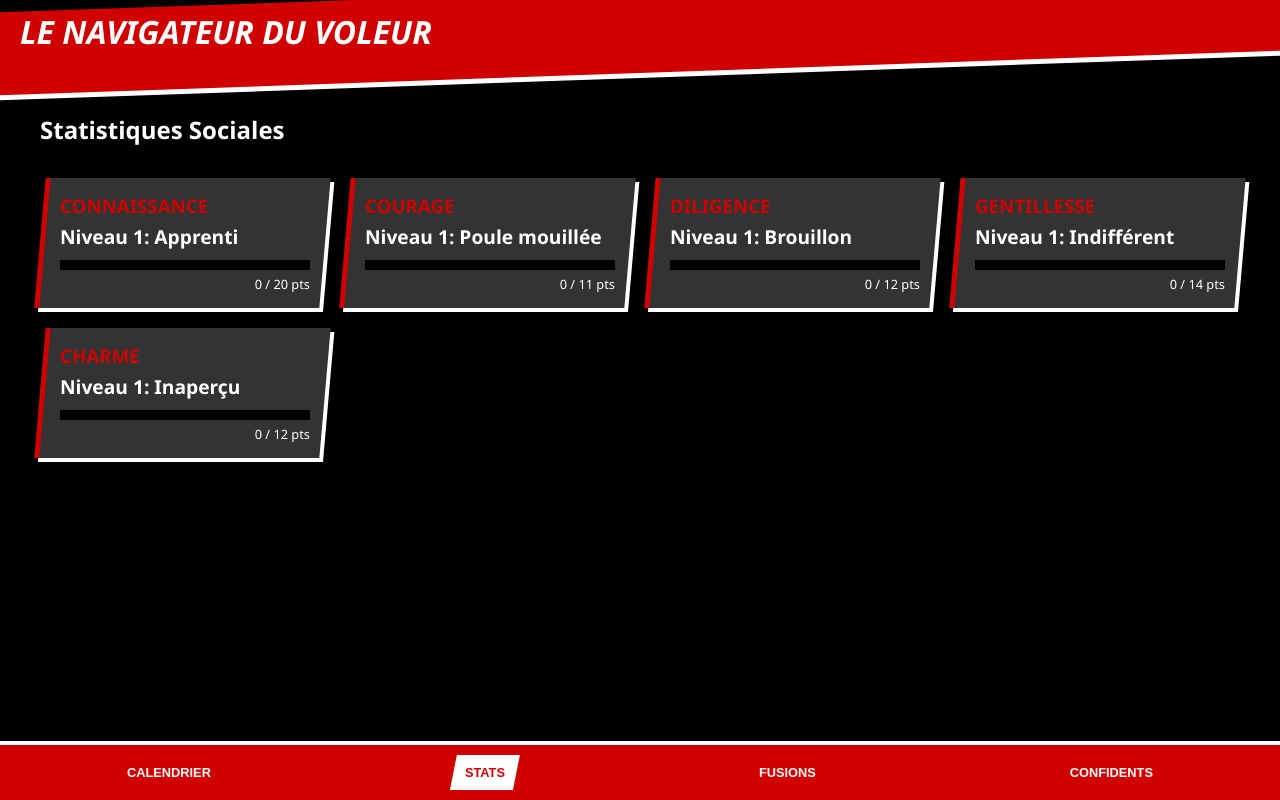
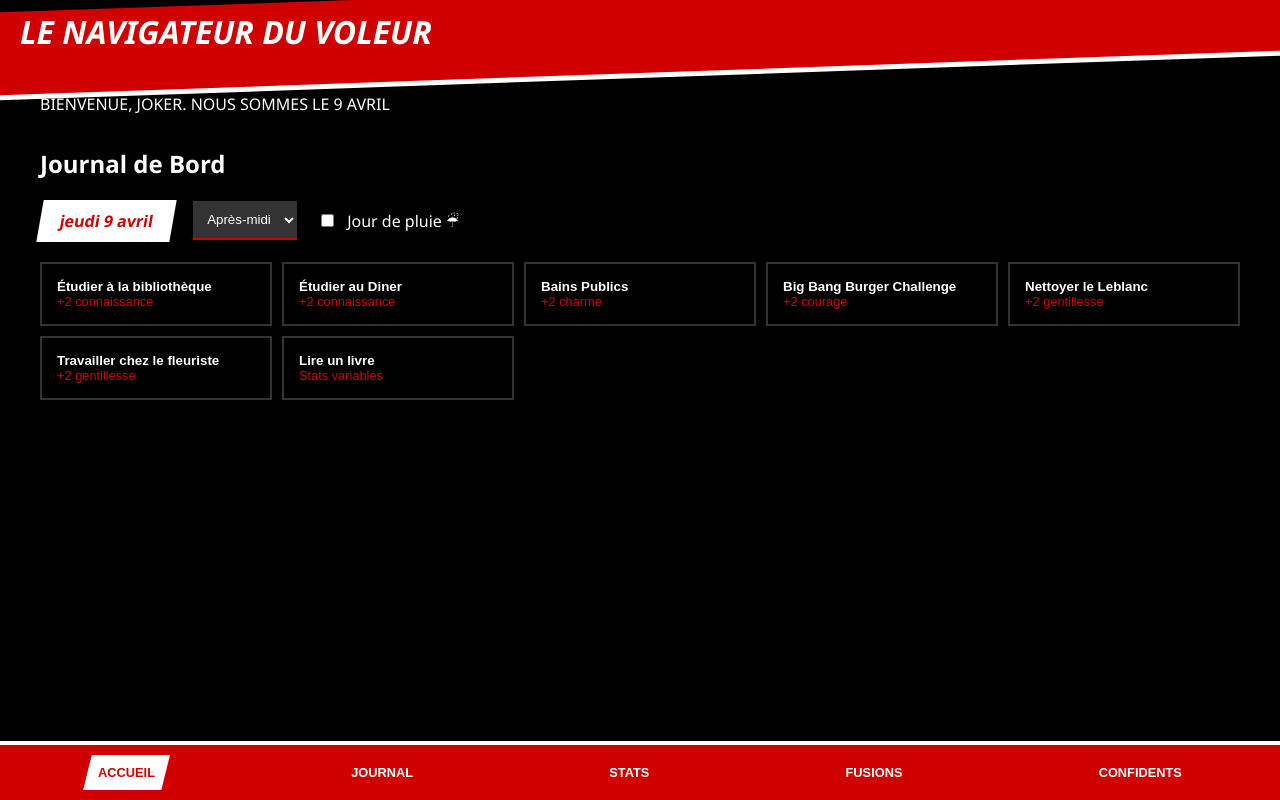
Before and after one commit to Elfamozoo/Persona-Royal-Guide, a React (Vite) app: page / in a window 1280 px wide. Built offline with nearby package versions, Linux system fonts and the light colour scheme.

Commit message:
feat: implement calendar and activity logging system

```diff
--- a/src/App.tsx
+++ b/src/App.tsx
@@ -1,8 +1,12 @@
 import React, { useState } from 'react'
 import StatTracker from './components/StatTracker'
+import ActivityLogger from './components/ActivityLogger'
+import Calendar from './components/Calendar'
+import { useCalendar } from './context/CalendarContext'
 
 function App() {
-  const [activeTab, setActiveTab] = useState('stats')
+  const [activeTab, setActiveTab] = useState('dashboard')
+  const { currentDate } = useCalendar()
 
   const navButtonStyle = (active: boolean): React.CSSProperties => ({
     background: active ? 'var(--p5-white)' : 'transparent',
@@ -24,14 +28,23 @@ function App() {
       </header>
 
       <main style={{ padding: '20px', paddingBottom: '120px', maxWidth: '1200px', margin: '0 auto' }}>
+        {activeTab === 'dashboard' && (
+          <div>
+            <div className="p5-diagonal" style={{ marginBottom: '2rem' }}>
+              BIENVENUE, JOKER. NOUS SOMMES LE {currentDate.toLocaleDateString('fr-FR', { day: 'numeric', month: 'long' }).toUpperCase()}
+            </div>
+            <ActivityLogger />
+          </div>
+        )}
         {activeTab === 'stats' && <StatTracker />}
-        {activeTab === 'calendar' && <div className="p5-diagonal">Calendrier (Bientôt disponible)</div>}
+        {activeTab === 'calendar' && <Calendar />}
         {activeTab === 'fusions' && <div className="p5-diagonal">Fusions (Bientôt disponible)</div>}
         {activeTab === 'confidants' && <div className="p5-diagonal">Confidents (Bientôt disponible)</div>}
       </main>
 
       <nav className="bottom-nav">
-        <button onClick={() => setActiveTab('calendar')} style={navButtonStyle(activeTab === 'calendar')}>Calendrier</button>
+        <button onClick={() => setActiveTab('dashboard')} style={navButtonStyle(activeTab === 'dashboard')}>Accueil</button>
+        <button onClick={() => setActiveTab('calendar')} style={navButtonStyle(activeTab === 'calendar')}>Journal</button>
         <button onClick={() => setActiveTab('stats')} style={navButtonStyle(activeTab === 'stats')}>Stats</button>
         <button onClick={() => setActiveTab('fusions')} style={navButtonStyle(activeTab === 'fusions')}>Fusions</button>
         <button onClick={() => setActiveTab('confidants')} style={navButtonStyle(activeTab === 'confidants')}>Confidents</button>
--- /dev/null
+++ b/src/components/ActivityLogger.tsx
@@ -0,0 +1,95 @@
+import React, { useState } from 'react';
+import { useCalendar } from '../context/CalendarContext';
+import { useStats } from '../context/StatsContext';
+import activities from '../data/activities.json';
+
+const ActivityLogger: React.FC = () => {
+  const { currentDate, logActivity, nextDay } = useCalendar();
+  const { addPoints } = useStats();
+  const [isRainy, setIsRainy] = useState(false);
+  const [timeSlot, setTimeSlot] = useState<'Matin' | 'Après-midi' | 'Soir'>('Après-midi');
+
+  const handleLog = (activity: any) => {
+    let points = activity.points;
+
+    // Simple bonus logic
+    if (isRainy && activity.bonus?.condition === 'rain') {
+      points += activity.bonus.points;
+    }
+
+    if (activity.base_stat !== 'variable') {
+      addPoints(activity.base_stat, points);
+    }
+
+    logActivity({
+      timeSlot,
+      activityId: activity.id,
+      activityName: activity.name,
+      statPoints: points,
+      statName: activity.base_stat
+    });
+
+    // Suggest next time slot or next day
+    if (timeSlot === 'Après-midi') {
+      setTimeSlot('Soir');
+    } else {
+      setTimeSlot('Après-midi');
+      nextDay();
+    }
+  };
+
+  return (
+    <div className="activity-logger" style={{ marginTop: '20px' }}>
+      <h2 className="p5-diagonal">Journal de Bord</h2>
+
+      <div className="logger-controls" style={{ display: 'flex', gap: '20px', marginBottom: '20px', alignItems: 'center', flexWrap: 'wrap' }}>
+        <div className="date-display" style={{ background: 'var(--p5-white)', color: 'var(--p5-red)', padding: '10px 20px', transform: 'skewX(-10deg)', fontWeight: 'bold' }}>
+          {currentDate.toLocaleDateString('fr-FR', { weekday: 'long', day: 'numeric', month: 'long' })}
+        </div>
+
+        <select value={timeSlot} onChange={(e: any) => setTimeSlot(e.target.value)} style={{ padding: '10px', background: 'var(--p5-gray)', color: '#fff', border: 'none', borderBottom: '2px solid var(--p5-red)' }}>
+          <option value="Matin">Matin</option>
+          <option value="Après-midi">Après-midi</option>
+          <option value="Soir">Soir</option>
+        </select>
+
+        <label style={{ display: 'flex', alignItems: 'center', gap: '10px', cursor: 'pointer' }}>
+          <input type="checkbox" checked={isRainy} onChange={() => setIsRainy(!isRainy)} />
+          Jour de pluie ☔
+        </label>
+      </div>
+
+      <div className="activities-grid" style={{ display: 'grid', gridTemplateColumns: 'repeat(auto-fill, minmax(200px, 1fr))', gap: '10px' }}>
+        {activities.map(activity => (
+          <button
+            key={activity.id}
+            onClick={() => handleLog(activity)}
+            style={{
+              padding: '15px',
+              background: 'var(--p5-black)',
+              color: 'var(--p5-white)',
+              border: '2px solid var(--p5-gray)',
+              textAlign: 'left',
+              cursor: 'pointer',
+              transition: 'all 0.2s',
+              position: 'relative',
+              overflow: 'hidden'
+            }}
+            onMouseOver={(e) => e.currentTarget.style.borderColor = 'var(--p5-red)'}
+            onMouseOut={(e) => e.currentTarget.style.borderColor = 'var(--p5-gray)'}
+          >
+            <div style={{ fontWeight: 'bold' }}>{activity.name}</div>
+            <div style={{ fontSize: '0.8rem', color: 'var(--p5-red)' }}>
+              {activity.base_stat !== 'variable' ? `+${activity.points} ${activity.base_stat}` : 'Stats variables'}
+            </div>
+            {isRainy && activity.bonus?.condition === 'rain' && (
+              <div style={{ fontSize: '0.7rem', color: '#ffd700' }}>+1 Bonus pluie</div>
+            )}
+          </button>
+        ))}
+      </div>
+    </div>
+  );
+};
+
+export default ActivityLogger;
--- /dev/null
+++ b/src/components/Calendar.tsx
@@ -0,0 +1,45 @@
+import React from 'react';
+import { useCalendar } from '../context/CalendarContext';
+
+const Calendar: React.FC = () => {
+  const { history } = useCalendar();
+
+  return (
+    <div className="calendar-history" style={{ marginTop: '20px' }}>
+      <h2 className="p5-diagonal">Historique des Activités</h2>
+
+      {history.length === 0 ? (
+        <p style={{ fontStyle: 'italic', color: 'var(--p5-gray)' }}>Aucune activité enregistrée.</p>
+      ) : (
+        <div className="history-list" style={{ display: 'flex', flexDirection: 'column', gap: '10px' }}>
+          {history.map((log, index) => (
+            <div
+              key={index}
+              style={{
+                background: 'var(--p5-gray)',
+                padding: '10px 20px',
+                borderLeft: '4px solid var(--p5-white)',
+                display: 'flex',
+                justifyContent: 'space-between',
+                alignItems: 'center',
+                transform: `translateX(${index % 2 === 0 ? '5px' : '-5px'})`
+              }}
+            >
+              <div>
+                <span style={{ fontWeight: 'bold', color: 'var(--p5-red)', textTransform: 'uppercase', marginRight: '10px' }}>
+                  {log.date} - {log.timeSlot}
+                </span>
+                <span>{log.activityName}</span>
+              </div>
+              <div style={{ fontWeight: 'bold', fontSize: '0.9rem' }}>
+                +{log.statPoints} {log.statName}
+              </div>
+            </div>
+          ))}
+        </div>
+      )}
+    </div>
+  );
+};
+
+export default Calendar;
--- /dev/null
+++ b/src/context/CalendarContext.tsx
@@ -0,0 +1,74 @@
+import React, { createContext, useContext, useState, useEffect } from 'react';
+
+interface ActivityLog {
+  date: string;
+  timeSlot: 'Matin' | 'Après-midi' | 'Soir';
+  activityId: string;
+  activityName: string;
+  statPoints: number;
+  statName: string;
+}
+
+interface CalendarContextType {
+  currentDate: Date;
+  history: ActivityLog[];
+  logActivity: (log: Omit<ActivityLog, 'date'>) => void;
+  nextDay: () => void;
+  prevDay: () => void;
+}
+
+const CalendarContext = createContext<CalendarContextType | undefined>(undefined);
+
+// Game starts on April 9th
+const INITIAL_DATE = new Date(2026, 3, 9); // Using 2026 as current year
+
+export const CalendarProvider: React.FC<{ children: React.ReactNode }> = ({ children }) => {
+  const [currentDate, setCurrentDate] = useState<Date>(() => {
+    const saved = localStorage.getItem('p5r_date');
+    return saved ? new Date(saved) : INITIAL_DATE;
+  });
+
+  const [history, setHistory] = useState<ActivityLog[]>(() => {
+    const saved = localStorage.getItem('p5r_history');
+    return saved ? JSON.parse(saved) : [];
+  });
+
+  useEffect(() => {
+    localStorage.setItem('p5r_date', currentDate.toISOString());
+  }, [currentDate]);
+
+  useEffect(() => {
+    localStorage.setItem('p5r_history', JSON.stringify(history));
+  }, [history]);
+
+  const logActivity = (log: Omit<ActivityLog, 'date'>) => {
+    const newLog = { ...log, date: currentDate.toLocaleDateString('fr-FR') };
+    setHistory(prev => [newLog, ...prev]);
+  };
+
+  const nextDay = () => {
+    const next = new Date(currentDate);
+    next.setDate(next.getDate() + 1);
+    setCurrentDate(next);
+  };
+
+  const prevDay = () => {
+    const prev = new Date(currentDate);
+    prev.setDate(prev.getDate() - 1);
+    setCurrentDate(prev);
+  };
+
+  return (
+    <CalendarContext.Provider value={{ currentDate, history, logActivity, nextDay, prevDay }}>
+      {children}
+    </CalendarContext.Provider>
+  );
+};
+
+export const useCalendar = () => {
+  const context = useContext(CalendarContext);
+  if (context === undefined) {
+    throw new Error('useCalendar must be used within a CalendarProvider');
+  }
+  return context;
+};
--- /dev/null
+++ b/src/data/activities.json
@@ -0,0 +1,48 @@
+[
+  {
+    "id": "etudier_biblio",
+    "name": "Étudier à la bibliothèque",
+    "base_stat": "connaissance",
+    "points": 2,
+    "bonus": { "condition": "rain", "points": 1, "description": "Bonus jour de pluie" }
+  },
+  {
+    "id": "etudier_diner",
+    "name": "Étudier au Diner",
+    "base_stat": "connaissance",
+    "points": 2,
+    "bonus": { "condition": "rain", "points": 1, "description": "Bonus jour de pluie" }
+  },
+  {
+    "id": "bains_publics",
+    "name": "Bains Publics",
+    "base_stat": "charme",
+    "points": 2,
+    "bonus": { "condition": "mon_thu", "points": 1, "description": "Bonus Lundi/Jeudi" }
+  },
+  {
+    "id": "burger_challenge",
+    "name": "Big Bang Burger Challenge",
+    "base_stat": "courage",
+    "points": 2,
+    "description": "Augmente aussi d'autres stats si réussi"
+  },
+  {
+    "id": "nettoyer_leblanc",
+    "name": "Nettoyer le Leblanc",
+    "base_stat": "gentillesse",
+    "points": 2
+  },
+  {
+    "id": "travailler_fleuriste",
+    "name": "Travailler chez le fleuriste",
+    "base_stat": "gentillesse",
+    "points": 2
+  },
+  {
+    "id": "lire_livre",
+    "name": "Lire un livre",
+    "base_stat": "variable",
+    "points": 3
+  }
+]
--- a/src/main.tsx
+++ b/src/main.tsx
@@ -2,12 +2,15 @@ import React from 'react'
 import ReactDOM from 'react-dom/client'
 import App from './App'
 import { StatsProvider } from './context/StatsContext'
+import { CalendarProvider } from './context/CalendarContext'
 import './styles/theme.css'
 
 ReactDOM.createRoot(document.getElementById('root')!).render(
   <React.StrictMode>
     <StatsProvider>
-      <App />
+      <CalendarProvider>
+        <App />
+      </CalendarProvider>
     </StatsProvider>
   </React.StrictMode>,
 )
```
